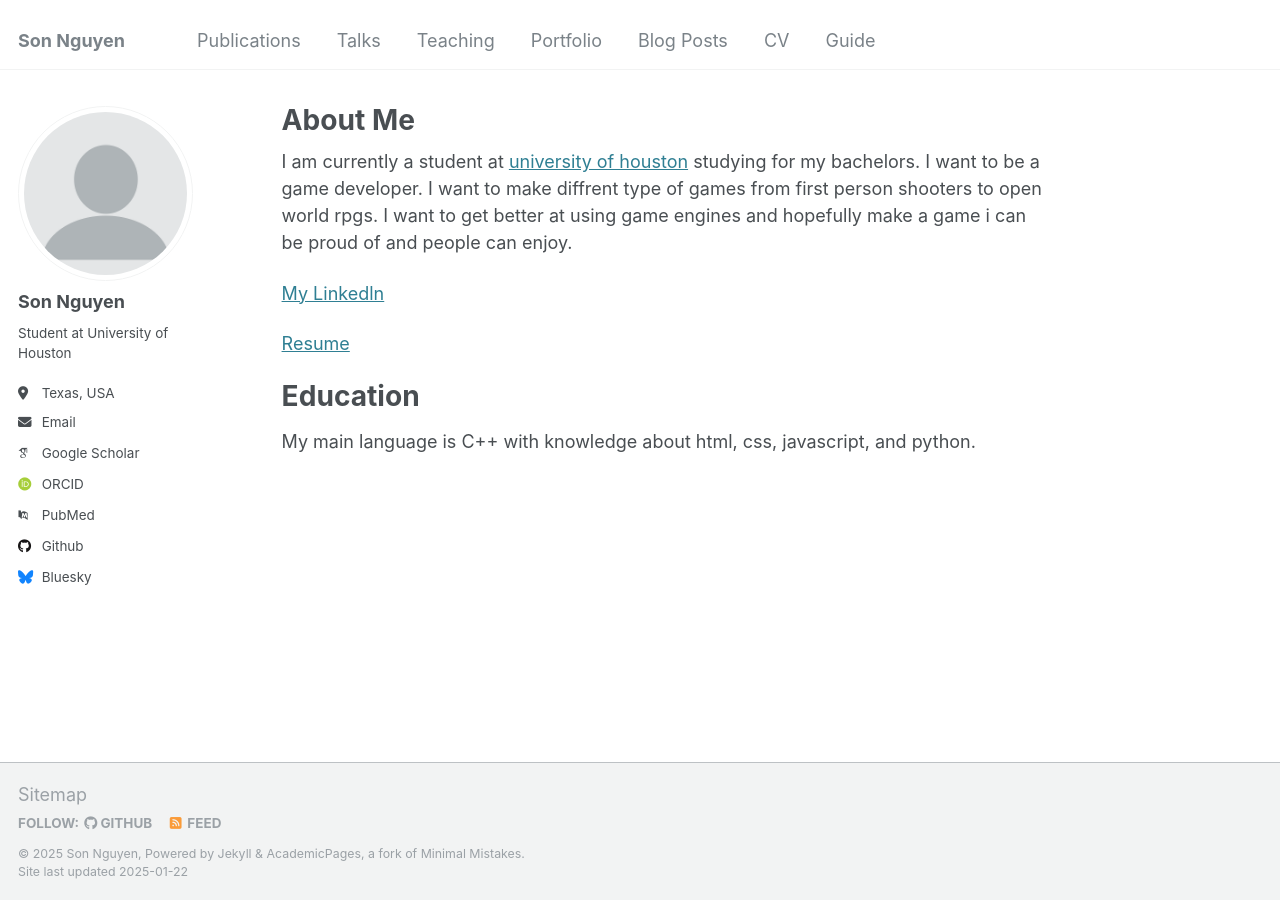
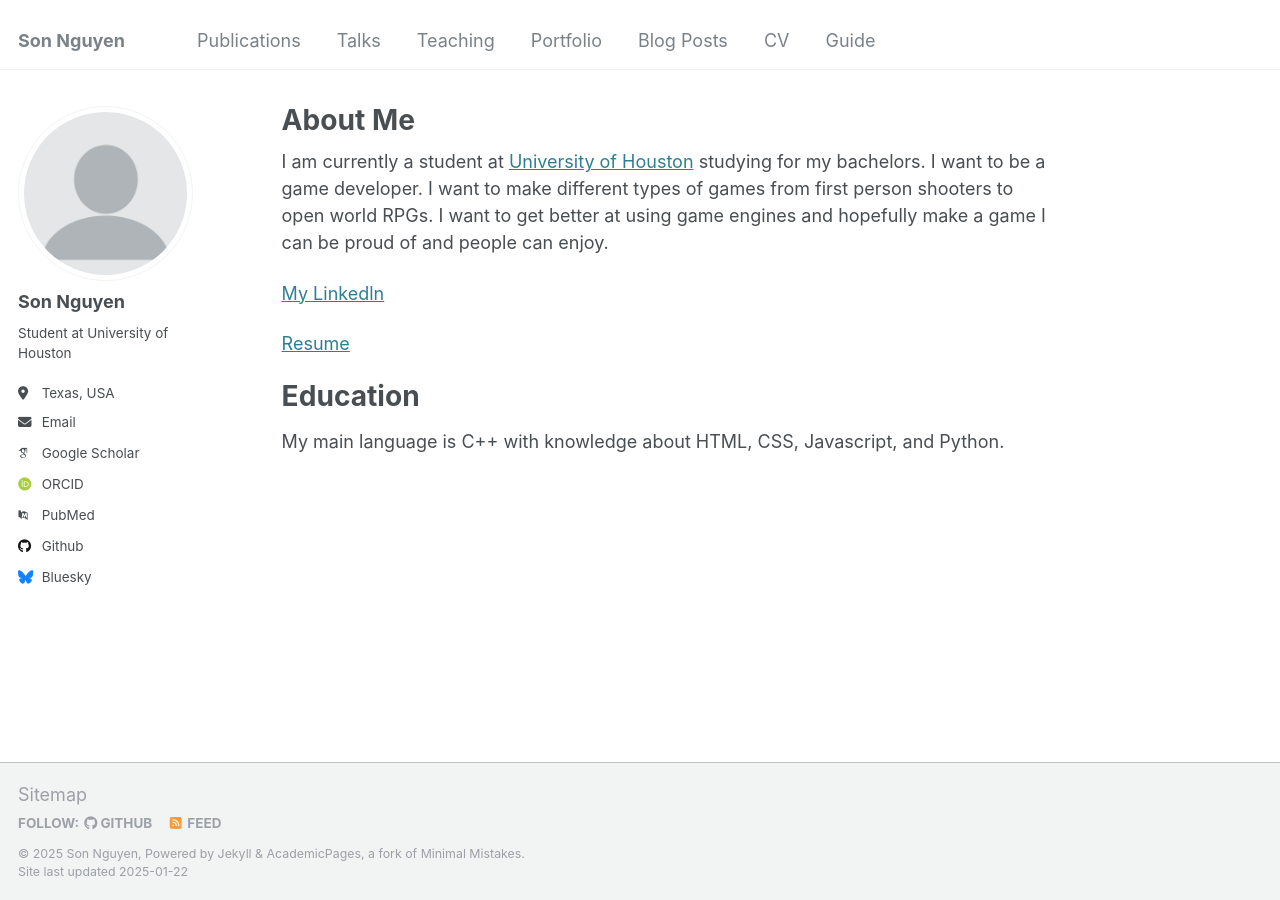
Before and after one commit to Fundog5474/Fundog5474.github.io, a Jekyll site: the page built from _pages/about.md, in a window 1280 px wide. Built offline with Jekyll 4.4.1, drawn with Linux system fonts in a browser that asks for light colours; some web fonts are replaced.

Commit message:
Update about.md

```diff
--- a/_pages/about.md
+++ b/_pages/about.md
@@ -8,7 +8,7 @@ redirect_from:
 ---
 
 
-I am currently a student at [university of houston](cs.uh.edu) studying for my bachelors. I want to be a game developer. I want to make diffrent type of games from first person shooters to open world rpgs. I want to get better at using game engines and hopefully make a game i can be proud of and people can enjoy.
+I am currently a student at [University of Houston](cs.uh.edu) studying for my bachelors. I want to be a game developer. I want to make different types of games from first person shooters to open world RPGs. I want to get better at using game engines and hopefully make a game I can be proud of and people can enjoy.
 
 [My Linkedln](https://www.linkedin.com/in/son-nguyen-410505348/)
 
@@ -17,4 +17,4 @@ I am currently a student at [university of houston](cs.uh.edu) studying for my b
 
 Education
 =========
-My main language is C++ with knowledge about html, css, javascript, and python.
+My main language is C++ with knowledge about HTML, CSS, Javascript, and Python.
```
